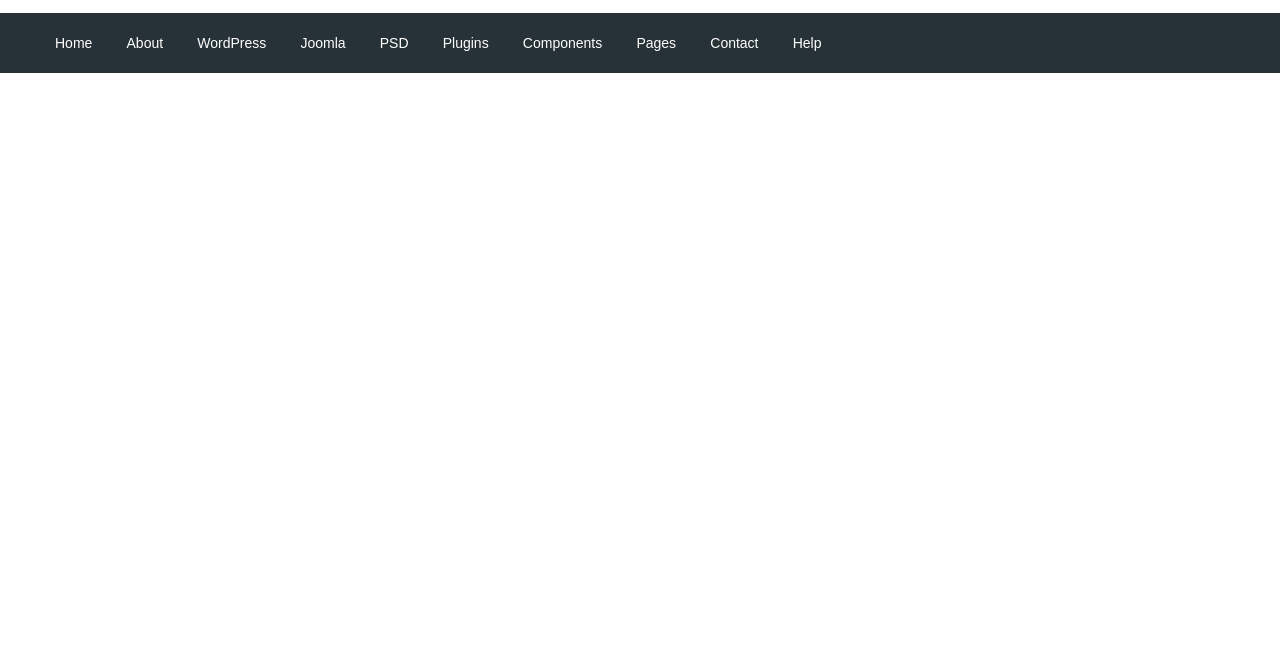
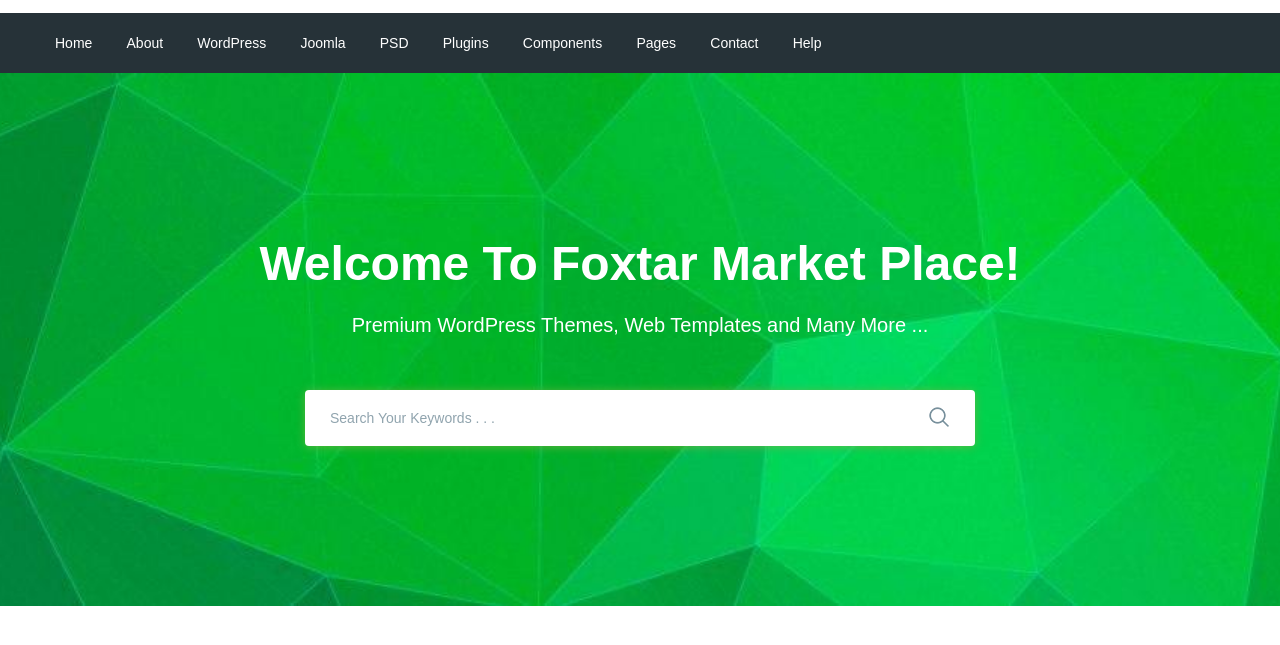
Before and after one commit to Tretiakov5700/moderno1, a website: page app/index.html in a window 1280 px wide. Shown: the part 77-722 px from the top of the page. Drawn offline with nearby package versions, Linux system fonts and the light colour scheme; files that its build step writes are made by us from their sources.

Commit message:
added search section

```diff
--- a/app/index.html
+++ b/app/index.html
@@ -95,7 +95,26 @@
         </div>
     </div>
 </header>
-
+<section class="search" style="background-image: url(../images/search-bg.jpg);">
+    <div class="container">
+        <div class="search__inner">
+            <div class="search__inner-title">
+                Welcome To Foxtar Market Place!
+            </div>
+            <div class="search__inner-text">
+                Premium WordPress Themes, Web Templates and Many More ...
+            </div>
+            <div class="search__inner-form">
+                <form>
+                    <input type="text" placeholder="Search Your Keywords . . ." required>
+                    <button type="submit">
+                        <img src="images/icons/search.png" alt="">
+                    </button>
+                </form>
+            </div>
+        </div>
+    </div>
+</section>
 
 
 
--- a/app/scss/style.scss
+++ b/app/scss/style.scss
@@ -49,3 +49,54 @@
     }
   }
 }
+.search{
+  background-repeat: no-repeat;
+  background-size: cover;
+  background-position: center;
+  min-height: 533px;
+}
+.search__inner{
+  padding: 155px 0 100px;
+  color: #FFFFFF;
+  text-align: center;
+  &-title{
+    margin-bottom: 10px;
+    font-size: 48px;
+    font-weight: 700;
+    line-height: 72px;
+  }
+  &-text{
+    margin-bottom: 50px;
+    font-size: 20px;
+    font-weight: 500;
+    line-height: 30px;
+  }
+  &-form{
+    max-width: 670px;
+    margin: 0 auto;
+    position: relative;
+    input{
+      display: block;
+      width: 100%;
+      box-shadow: 0 1px 10px 0 rgba(124, 178, 64, 0.75);
+      border-radius: 4px;
+      height: 56px;
+      border: none;
+      font-size: 14px;
+      font-weight: 500;
+      padding-left: 25px;
+      padding-right: 60px;
+      &::placeholder{
+        color: #90a4ae;
+        font-weight: 500;
+      }
+    }
+    button{
+      position: absolute;
+      border: none;
+      background-color: transparent;
+      right: 20px;
+      top: 16px;
+    }
+  }
+}
```
Also changed, not shown: app/images/icons/search.png (added), app/images/search-bg.jpg (added).
